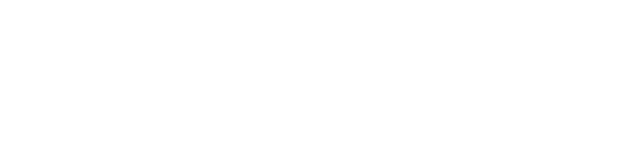
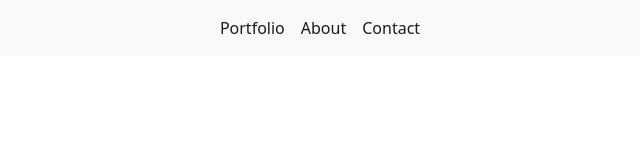
Before and after one commit to Santiago220991/Bootstrap-project, a plain HTML site: page index.html in a window 1280 px wide. Shown: the whole page, without its empty margins (320-960 px from the left). Drawn offline with Linux system fonts and the light colour scheme.

Commit message:
add the navigation bar

```diff
--- a/index.html
+++ b/index.html
@@ -8,7 +8,27 @@
     <title>Document</title>
 </head>
 <body>
-
+	<nav class="navbar navbar-expand-lg navbar-light bg-light">
+		<div class="container-fluid">
+			<a class="navbar-brand d-sm-none" href="#">Welcome</a>
+			<button class="navbar-toggler" type="button" data-bs-toggle="collapse" data-bs-target="#navbarSupportedContent" aria-controls="navbarSupportedContent" aria-expanded="false" aria-label="Toggle navigation">
+				<span class="navbar-toggler-icon"></span>
+			</button>
+			<div class="collapse navbar-collapse mx-auto" id="navbarSupportedContent">
+				<ul class="navbar-nav mx-auto mb-2 mb-lg-0">
+					<li class="nav-item">
+						<a class="nav-link active" aria-current="page" href="#">Portfolio</a>
+					</li>
+					<li class="nav-item">
+						<a class="nav-link active" href="#">About</a>
+					</li>
+					<li class="nav-item">
+						<a class="nav-link active" href="#">Contact</a>
+					</li>
+				</ul>
+			</div>
+		</div>
+	</nav>
 <script src="./libs/bootstrap-5.0.2-dist/js/bootstrap.min.js"></script>
 </body>
 </html>
```
